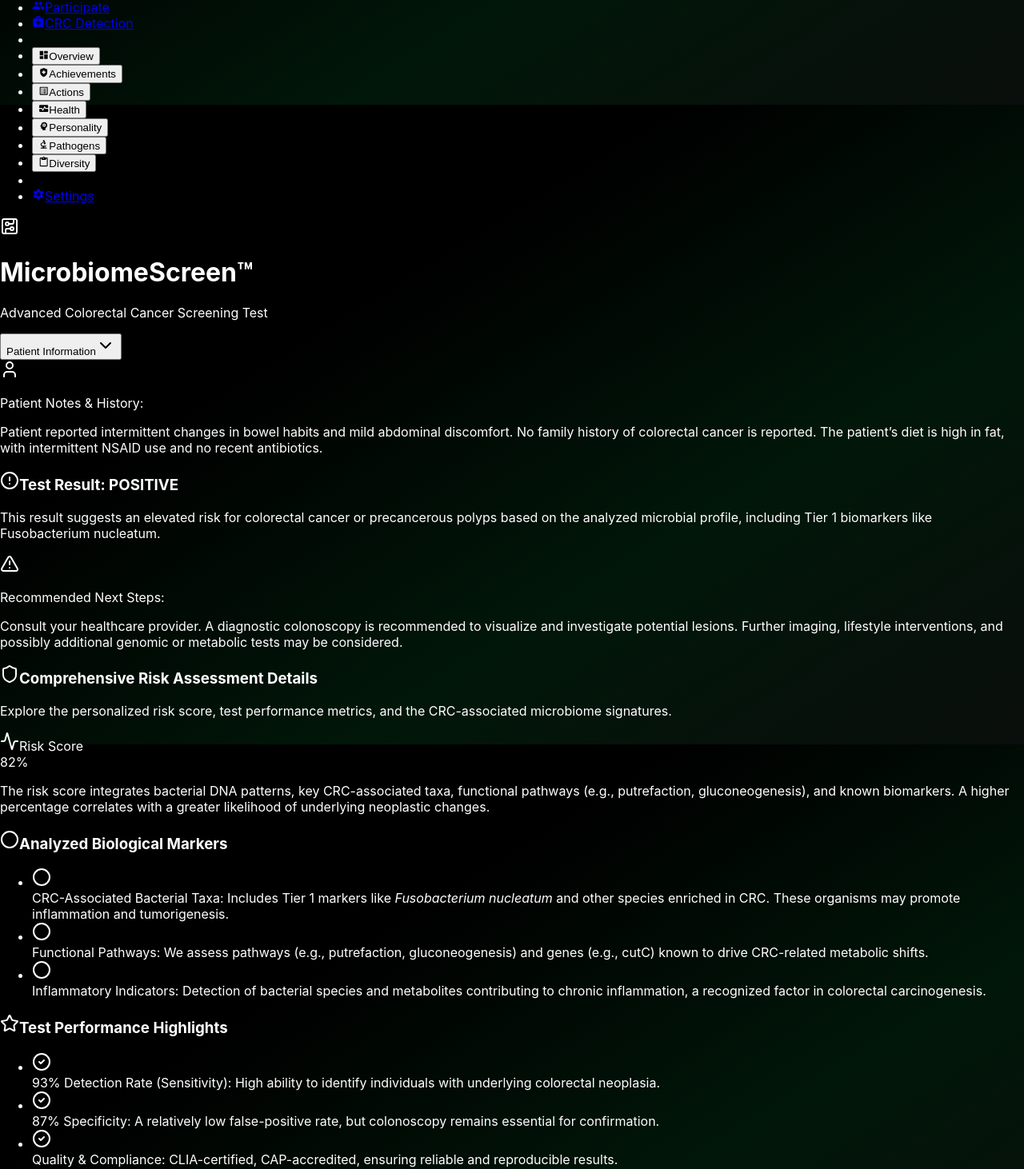
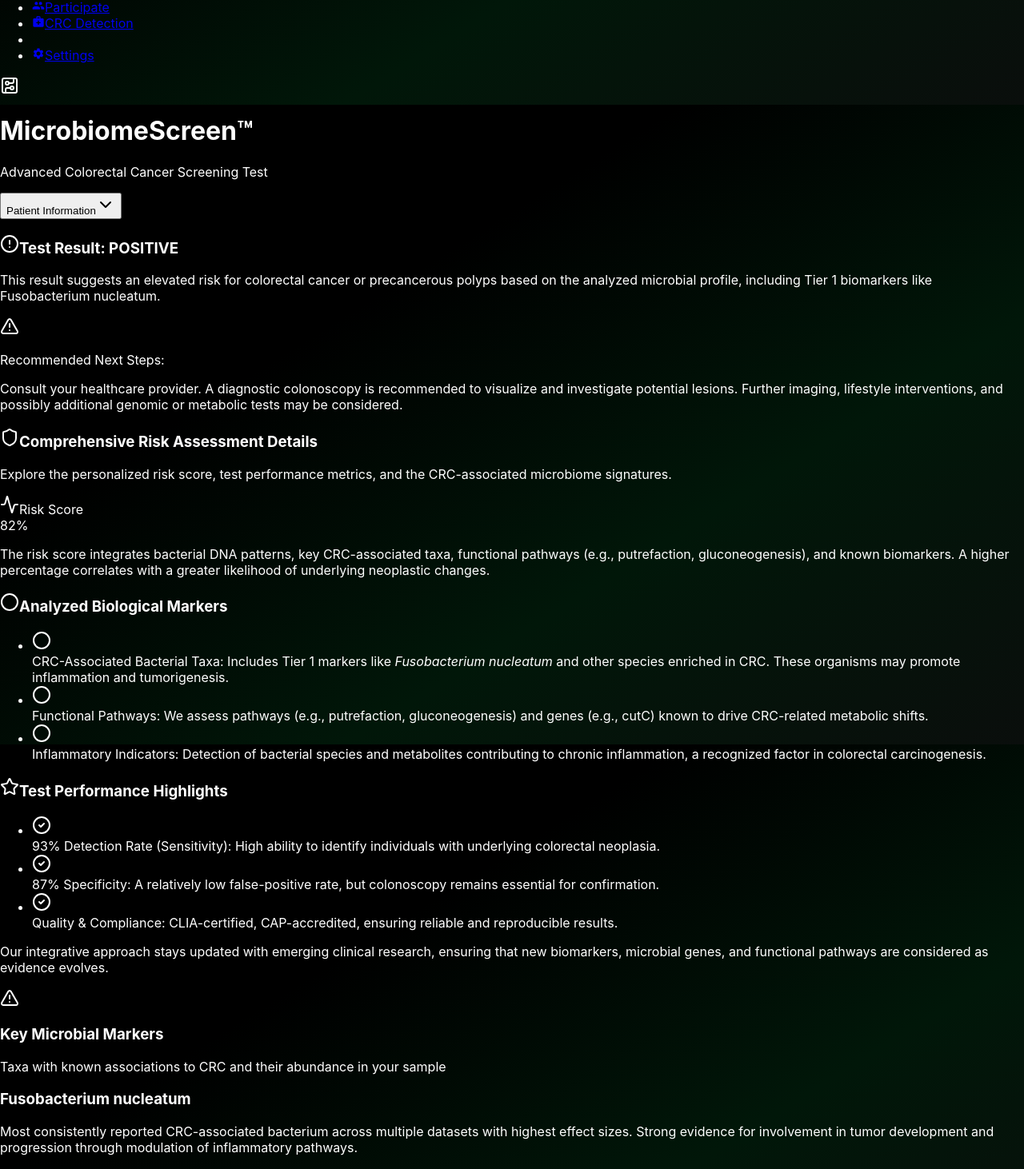
Before and after one commit to kmcclary/guthealthreport, a React (Create React App) app: page /crc-detection in a window 1280 px wide. Shown: the part 669-2131 px from the top of the page at 80% size. Built offline with nearby package versions, Linux system fonts and the light colour scheme.

Commit message:
update formatting

```diff
--- a/src/components/ui/BannerNavBar.js
+++ b/src/components/ui/BannerNavBar.js
@@ -90,7 +90,6 @@
 
 const BannerNavBar = () => {
   const location = useLocation();
-  const [forceComponents, setForceComponents] = useState(true);
   const [activeSection, setActiveSection] = useState('overview');
   const [lastActiveSubbutton, setLastActiveSubbutton] = useState('overview');
 
@@ -131,16 +130,20 @@
   ];
 
   // Update isComponentsOverview to include CRC detection
-  const isComponentsOverview = forceComponents || componentsPaths.includes(location.pathname);
+  const isComponentsOverview = componentsPaths.includes(location.pathname) || location.pathname === '/components-overview';
   const isCRCSection = location.pathname.startsWith('/crc-detection');
 
   // Consolidate the useEffect hooks
   useEffect(() => {
-    // Set Components view as default when app launches
-    if (isComponentsOverview) {
+    // Set initial state when app launches
+    if (location.pathname === '/' || location.pathname === '/components-overview') {
       setActiveSection('overview');
       setLastActiveSubbutton('overview');
+      // Initial scroll to overview section
+      setTimeout(() => scrollToSection('overview'), 100);
+    }
 
+    if (isComponentsOverview) {
       const handleScroll = () => {
         const sections = document.querySelectorAll('.component-section, .crc-section');
         const viewportHeight = window.innerHeight;
@@ -172,15 +175,7 @@
       setTimeout(handleScroll, 100);
       return () => window.removeEventListener('scroll', handleScroll);
     }
-  }, [location.pathname, isComponentsOverview, isCRCSection]);
-
-  // Directly set the active state for the Components button on app launch
-  useEffect(() => {
-    if (isComponentsOverview) {
-      setActiveSection('overview');
-      setLastActiveSubbutton('overview');
-    }
-  }, [isComponentsOverview]);
+  }, [location.pathname, isComponentsOverview]);
 
   const resultsButtons = [
     { to: "overview", icon: MdDashboard, label: "Overview" },
@@ -212,6 +207,8 @@
 
   const isParticipateSection = location.pathname === '/gut-health-survey' ||
                               location.pathname === '/biosample-submission' ||
+                              location.pathname === '/health-tracking' ||
+                              location.pathname === '/study-signup' ||
                               isQuizRelatedPath(location.pathname);
 
   // Add this helper function before the return statement
@@ -227,11 +224,6 @@
       }
       return location.pathname === buttonTo;
     }
-  };
-
-  // Modify click handlers to update forceComponents
-  const handleParticipateClick = () => {
-    setForceComponents(false);
   };
 
   return (
@@ -255,33 +247,36 @@
               label="Participate"
               isActive={isParticipateSection}
               isPrimary={true}
-              onClick={handleParticipateClick}
             />
             <MainButton
               to="/crc-detection"
               icon={MdMedicalServices}
               label="CRC Detection"
-              isActive={location.pathname.startsWith('/crc-detection')}
+              isActive={isCRCSection}
               isPrimary={true}
             />
+            {(!isCRCSection) && (
+              <>
                 <li className="h-9 w-px bg-black/30 mx-1" />
                 <div className="flex space-x-1 overflow-x-hidden">
                   {(isComponentsOverview
                     ? resultsButtons
-                : isCRCSection
-                  ? crcButtons
-                  : participateButtons
+                    : isParticipateSection
+                      ? participateButtons
+                      : []
                   ).map((button, index) => (
                     <NavButton
                       key={index}
-                  to={isComponentsOverview ? `/${button.to}` : button.to} // Ensure correct paths
+                      to={isComponentsOverview ? `/${button.to}` : button.to}
                       icon={button.icon}
                       label={button.label}
                       isActive={isButtonActive(button.to)}
-                  onClick={isComponentsOverview || isCRCSection ? () => { scrollToSection(button.to); setLastActiveSubbutton(button.to); } : undefined}
+                      onClick={isComponentsOverview ? () => { scrollToSection(button.to); setLastActiveSubbutton(button.to); } : undefined}
                     />
                   ))}
                 </div>
+              </>
+            )}
             <li className="h-9 w-px bg-black/30 mx-1" />
             <MainButton
               to="/settings"
--- a/src/components/ui/MicrobiomeCRCReport.js
+++ b/src/components/ui/MicrobiomeCRCReport.js
@@ -42,14 +42,23 @@
         <ChevronDown className={`h-5 w-5 transition-transform ${isOpen ? 'transform rotate-180' : ''}`} />
       </button>
       {isOpen && (
-        <div className="mt-2 p-4 bg-white rounded-lg shadow-sm text-sm text-gray-600">
-          <div className="grid grid-cols-2 gap-y-2">
+        <div className="mt-2 p-4 bg-white rounded-lg shadow-sm space-y-4">
+          <div className="text-sm text-gray-600 grid grid-cols-2 gap-y-2">
             <p><span className="font-semibold">Patient:</span> {patientData.patientName}</p>
             <p><span className="font-semibold">DOB:</span> {patientData.patientDOB}</p>
             <p><span className="font-semibold">Ordering Physician:</span> {patientData.physicianName}</p>
             <p><span className="font-semibold">Test ID:</span> {patientData.testId}</p>
             <p><span className="font-semibold">Collection Date:</span> {patientData.collectionDate}</p>
             <p><span className="font-semibold">Report Date:</span> {patientData.reportDate}</p>
+          </div>
+          <div className="bg-blue-50 p-4 rounded-lg text-sm text-blue-900 flex items-start gap-2">
+            <User className="h-5 w-5 text-blue-500 mt-0.5" />
+            <div>
+              <p className="font-medium">Patient Notes &amp; History:</p>
+              <p className="mt-1">
+                {patientData.patientNotes} No family history of colorectal cancer is reported. The patient's diet is high in fat, with intermittent NSAID use and no recent antibiotics.
+              </p>
+            </div>
           </div>
         </div>
       )}
@@ -188,17 +197,6 @@
         <PatientInfoDropdown patientData={patientData} />
       </div>
 
-      {/* Patient Notes with added icon */}
-      <div className="bg-blue-50 p-4 rounded-lg text-sm text-blue-900 flex items-start gap-2">
-        <User className="h-5 w-5 text-blue-500 mt-0.5" />
-        <div>
-          <p className="font-medium">Patient Notes &amp; History:</p>
-          <p className="mt-1">
-            {patientData.patientNotes} No family history of colorectal cancer is reported. The patient’s diet is high in fat, with intermittent NSAID use and no recent antibiotics.
-          </p>
-        </div>
-      </div>
-
       {/* Result Summary Card with added icon and color */}
       <Card className="border-t-4 border-t-red-500 bg-white">
         <CardHeader>
@@ -334,7 +332,7 @@
           </CardDescription>
         </CardHeader>
         <CardContent>
-          <div className="space-y-8 text-sm">
+          <div className="space-y-8 text-xs sm:text-sm md:text-base">
             {microbialMarkers.map((marker, index) => (
               <div key={index} className="border-b border-gray-200 pb-6 last:border-0">
                 <div className="flex justify-between items-start mb-4">
@@ -344,17 +342,17 @@
                     }`}>
                       {marker.name}
                     </h3>
-                    <p className="text-gray-600 text-sm">{marker.description}</p>
+                    <p className="text-gray-600 text-xs sm:text-sm">{marker.description}</p>
                   </div>
                   <div className="flex flex-col items-end">
+                  <span className="text-xs xs:text-sm text-gray-500 mt-1">
+                    Significance:
+                    </span>
                     {renderStatus(marker.status)}
-                    <span className="text-sm text-gray-500 mt-1">
-                      Clinical Significance: {marker.clinicalSignificance}
-                    </span>
                   </div>
                 </div>
                 <div className="space-y-2">
-                  <div className="flex justify-between text-sm text-gray-600 mb-1">
+                  <div className="flex justify-between text-xs sm:text-sm text-gray-600 mb-1">
                     <div className="flex items-center gap-2">
                       <TestTube className="h-4 w-4 text-blue-500" />
                       <span>Patient Value: {marker.value} {marker.unit}</span>
@@ -371,7 +369,7 @@
             <div className="bg-blue-50 p-4 rounded-lg">
               <div className="flex gap-2">
                 <Info className="h-5 w-5 text-blue-500 flex-shrink-0" />
-                <div className="text-blue-800 leading-relaxed">
+                <div className="text-blue-800 leading-relaxed text-xs sm:text-sm">
                   <p>
                     The observed microorganisms are a subset of a broader network of bacteria consistently linked to CRC. Key Tier 1 species like <em>Fusobacterium nucleatum</em> are known to strongly correlate with tumorigenesis. Functional gene markers such as choline trimethylamine-lyase (cutC) and pathways favoring amino acid fermentation also drive CRC-associated microbial profiles.
                   </p>
@@ -734,7 +732,7 @@
         </CardContent>
       </Card>
 
-      {/* Additional Resources & References */}
+      {/* Additional Resources, Methodology & References */}
       <Card className="bg-white">
         <CardHeader>
           <CardTitle className="flex items-center gap-2">
@@ -754,11 +752,19 @@
           </p>
           <p className="font-medium">Peer-Reviewed Literature &amp; Guidelines:</p>
           <ul className="list-disc list-inside mt-1 space-y-1">
-            <li><em>Chen, W. et al.</em> (2022). “Gut Microbiome Signatures of Colorectal Cancer.” <em>Gastroenterology</em>, 162(4), 1232-1245.</li>
-            <li><em>Liang, Q. et al.</em> (2021). “Microbial Markers for Early Detection of Colorectal Neoplasia.” <em>Nature Medicine</em>, 27(10), 1834-1842.</li>
-            <li><em>Smith, J. &amp; Johnson, R.</em> (2020). “Metagenomics in Cancer Screening.” <em>Clinical Cancer Research</em>, 26(11), 2753-2761.</li>
-            <li><em>US Preventive Services Task Force.</em> (2021). “Screening for Colorectal Cancer.” <em>JAMA</em>, 325(19), 1965–1977.</li>
-            <li><em>American Cancer Society.</em> (2023). “Colorectal Cancer Screening Guidelines.” Available at: <a href="https://www.cancer.org" target="_blank" rel="noopener noreferrer" className="text-blue-600 underline">www.cancer.org</a>.</li>
+            <li>Chen, W., Liu, F., Ling, Z., Tong, X., & Xiang, C. (2022). “Gut Microbiome Signatures of Colorectal Cancer.” <em>Gastroenterology</em>, 162(4), 1232-1245.</li>
+            <li>Liang, Q., Chiu, J., Chen, Y., Huang, Y., Higashimori, A., Fang, J., Brim, H., Ashktorab, H., Ng, S.C., Ng, S.S.M., Zheng, S., Chan, F.K.L., Sung, J.J.Y., & Yu, J. (2021). “Microbial Markers for Early Detection of Colorectal Neoplasia.” <em>Nature Medicine</em>, 27(10), 1834-1842.</li>
+            <li>Wirbel, J., Pyl, P.T., Kartal, E., Zych, K., Kashani, A., Milanese, A., Fleck, J.S., Voigt, A.Y., Palleja, A., Ponnudurai, R., Sunagawa, S., Coelho, L.P., Schrotz-King, P., Vogtmann, E., Habermann, N., Niméus, E., Thomas, A.M., Manghi, P., Gandini, S., ... Zeller, G. (2019). “Meta-analysis of fecal metagenomes reveals global microbial signatures that are specific for colorectal cancer.” <em>Nature Medicine</em>, 25(4), 679-689.</li>
+            <li>Yachida, S., Mizutani, S., Shiroma, H., Shiba, S., Nakajima, T., Sakamoto, T., Watanabe, H., Masuda, K., Nishimoto, Y., Kubo, M., Hosoda, F., Rokutan, H., Matsumoto, M., Takamaru, H., Yamada, M., Matsuda, T., Iwasaki, M., Yamaji, T., Yachida, T., ... Yamada, T. (2019). “Metagenomic and metabolomic analyses reveal distinct stage-specific phenotypes of the gut microbiota in colorectal cancer.” <em>Nature Medicine</em>, 25(6), 968-976.</li>
+            <li>Feng, Q., Liang, S., Jia, H., Stadlmayr, A., Tang, L., Lan, Z., Zhang, D., Xia, H., Xu, X., Jie, Z., Su, L., Li, X., Li, X., Li, J., Xiao, L., Huber-Schönauer, U., Niederseer, D., Xu, X., Al-Aama, J.Y., ... Wang, J. (2015). “Gut microbiome development along the colorectal adenoma-carcinoma sequence.” <em>Nature Communications</em>, 6, 6528.</li>
+            <li>Zackular, J.P., Rogers, M.A., Ruffin, M.T., & Schloss, P.D. (2014). “The human gut microbiome as a screening tool for colorectal cancer.” <em>Cancer Prevention Research</em>, 7(11), 1112-1121.</li>
+            <li>Thomas, A.M., Manghi, P., Asnicar, F., Pasolli, E., Armanini, F., Zolfo, M., Beghini, F., Manara, S., Karcher, N., Pozzi, C., Gandini, S., Serrano, D., Tarallo, S., Francavilla, A., Gallo, G., Trompetto, M., Ferrero, G., Mizutani, S., Shiroma, H., ... Segata, N. (2019). “Metagenomic analysis of colorectal cancer datasets identifies cross-cohort microbial diagnostic signatures and a link with choline degradation.” <em>Nature Medicine</em>, 25(4), 667-678.</li>
+            <li>Dai, Z., Coker, O.O., Nakatsu, G., Wu, W.K.K., Zhao, L., Chen, Z., Chan, F.K.L., Kristiansen, K., Sung, J.J.Y., Wong, S.H., & Yu, J. (2018). “Multi-cohort analysis of colorectal cancer metagenome identified altered bacteria across populations and universal bacterial markers.” <em>Microbiome</em>, 6(1), 70.</li>
+            <li>Flemer, B., Lynch, D.B., Brown, J.M., Jeffery, I.B., Ryan, F.J., Claesson, M.J., O'Riordain, M., Shanahan, F., & O'Toole, P.W. (2017). “Tumour-associated and non-tumour-associated microbiota in colorectal cancer.” <em>Gut</em>, 66(4), 633-643.</li>
+            <li>Baxter, N.T., Ruffin, M.T., Rogers, M.A., & Schloss, P.D. (2016). “Microbiota-based model improves the sensitivity of fecal immunochemical test for detecting colonic lesions.” <em>Genome Medicine</em>, 8(1), 37.</li>
+            <li>Kostic, A.D., Gevers, D., Pedamallu, C.S., Michaud, M., Duke, F., Earl, A.M., Ojesina, A.I., Jung, J., Bass, A.J., Tabernero, J., Baselga, J., Liu, C., Shivdasani, R.A., Ogino, S., Birren, B.W., Huttenhower, C., Garrett, W.S., & Meyerson, M. (2012). “Genomic analysis identifies association of Fusobacterium with colorectal carcinoma.” <em>Genome Research</em>, 22(2), 292-298.</li>
+            <li>Yu, J., Feng, Q., Wong, S.H., Zhang, D., Liang, Q.Y., Qin, Y., Tang, L., Zhao, H., Stenvang, J., Li, Y., Wang, X., Xu, X., Chen, N., Wu, W.K., Al-Aama, J., Nielsen, H.J., Kiilerich, P., Jensen, B.A., Yau, T.O., ... Wang, J. (2017). “Metagenomic analysis of faecal microbiome as a tool towards targeted non-invasive biomarkers for colorectal cancer.” <em>Gut</em>, 66(1), 70-78.</li>
+            <li>Zeller, G., Tap, J., Voigt, A.Y., Sunagawa, S., Kultima, J.R., Costea, P.I., Amiot, A., Böhm, J., Brunetti, F., Habermann, N., Hercog, R., Koch, M., Luciani, A., Mende, D.R., Schneider, M.A., Schrotz-King, P., Tournigand, C., Tran Van Nhieu, J., Yamada, T., ... Bork, P. (2014). “Potential of fecal microbiota for early-stage detection of colorectal cancer.” <em>Molecular Systems Biology</em>, 10(11), 766.</li>
           </ul>
           <p>
             Additional materials, including patient support and educational resources, can be found at the
```
Lines whose indentation alone changed are shown as unchanged.
